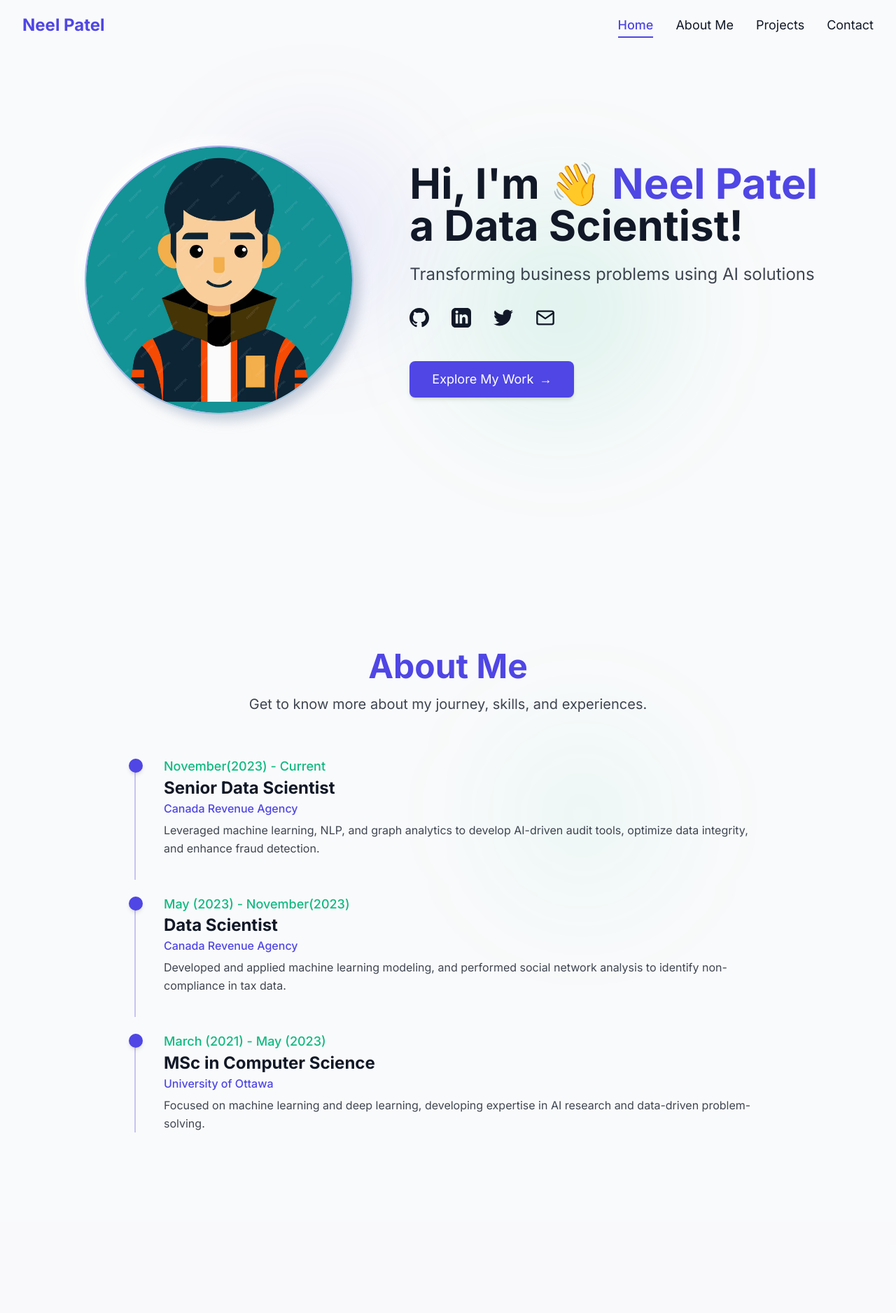
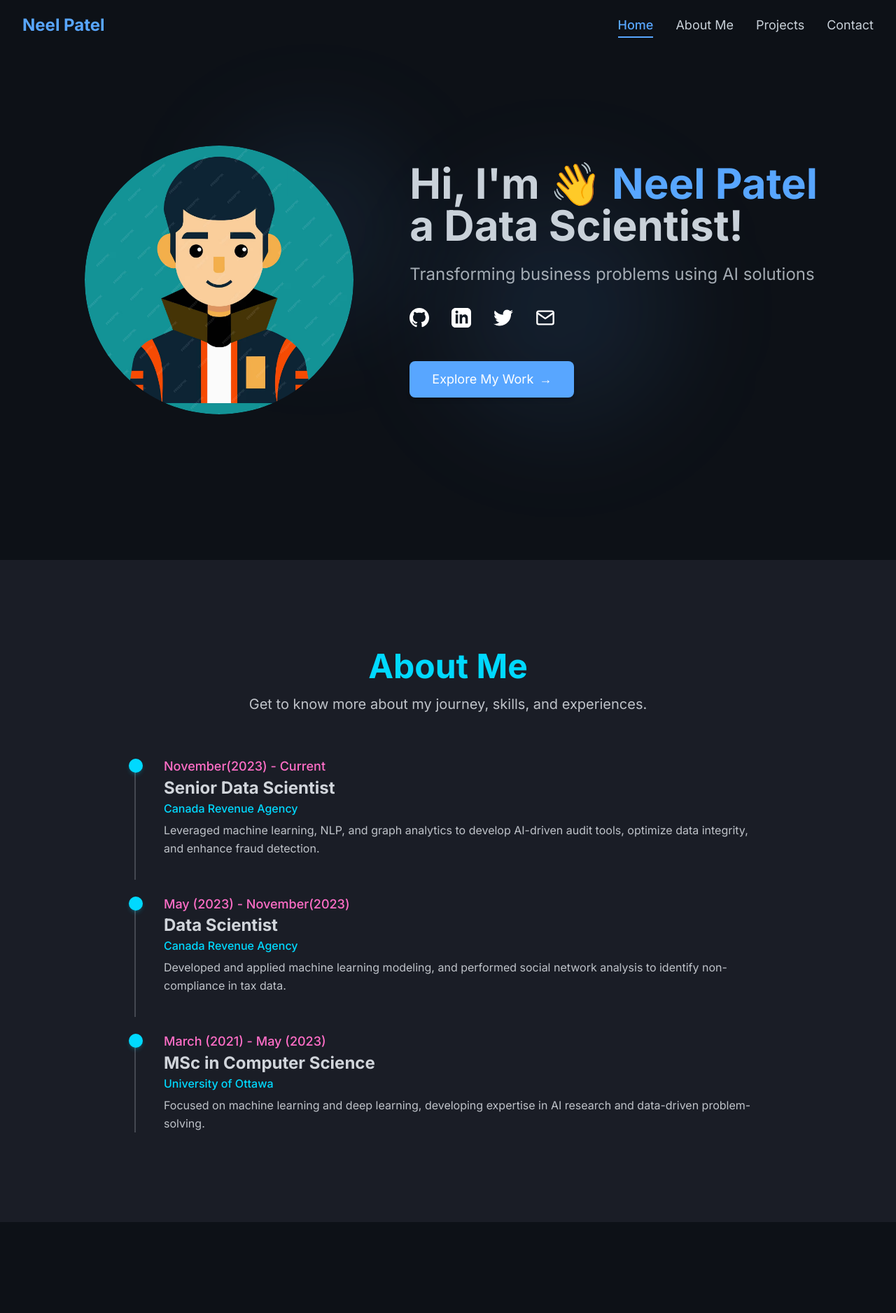
Before and after one commit to neel6762/portfolio, a Next.js app: page / in a window 1280 px wide. Shown: the top 1876 px of the page at 70% size. Built offline with nearby package versions, Linux system fonts and the light colour scheme.

Commit message:
Updates: - changed the UI to modern bluish - added alternate color themes within sections Removed: - contact me section - gradient background colors from the about me section

```diff
--- a/package.json
+++ b/package.json
@@ -25,15 +25,13 @@
     "react": "^18.2.0",
     "react-dom": "^18.2.0",
     "react-icons": "^4.12.0",
-    "react-intersection-observer": "^9.5.3",
-    "react-toastify": "^9.1.3"
+    "react-intersection-observer": "^9.5.3"
   },
   "devDependencies": {
     "@types/node": "^20.11.5",
     "@types/react": "^18.2.48",
     "@types/react-dom": "^18.2.18",
     "@types/react-icons": "^2.2.7",
-    "@types/react-toastify": "^4.0.2",
     "autoprefixer": "^10.4.17",
     "eslint": "^8.56.0",
     "eslint-config-next": "^14.1.0",
--- a/src/app/layout.tsx
+++ b/src/app/layout.tsx
@@ -2,7 +2,6 @@ import '@/styles/globals.css'
 import type { Metadata } from 'next'
 import { Inter } from 'next/font/google'
 import { ThemeProvider } from '@/components/ThemeProvider'
-import ToastProvider from '@/providers/ToastProvider'
 
 // Load Inter font
 const inter = Inter({
@@ -22,11 +21,10 @@ export default function RootLayout({
   children: React.ReactNode
 }) {
   return (
-    <html lang="en" suppressHydrationWarning className={`${inter.variable} scroll-smooth`}>
-      <body className={`${inter.className} bg-light text-dark transition-colors duration-300`}>
+    <html lang="en" suppressHydrationWarning className={`${inter.variable} scroll-smooth dark`}>
+      <body className={`${inter.className} transition-colors duration-300 bg-dark text-dark-text`}>
         <ThemeProvider>
           {children}
-          <ToastProvider />
         </ThemeProvider>
       </body>
     </html>
--- a/src/app/page.tsx
+++ b/src/app/page.tsx
@@ -59,7 +59,7 @@ export default function Home() {
   };
 
   return (
-    <main className="min-h-screen bg-light text-dark">
+    <main className="min-h-screen">
       <Navbar />
 
       {/* Hero Section */}
@@ -84,8 +84,8 @@ export default function Home() {
               transition={{ duration: 0.8 }}
             >
               <div className="relative w-64 h-64 sm:w-80 sm:h-80 md:w-96 md:h-96">
-                <div className="absolute inset-0 rounded-full bg-gradient-to-br from-primary/30 to-accent/30 shadow-neumorphic-light"></div>
-                <div className="relative w-full h-full rounded-full border-2 border-primary/20 overflow-hidden">
+                <div className="absolute inset-0 rounded-full"></div>
+                <div className="relative w-full h-full rounded-full overflow-hidden">
                   <Image
                     src="/images/profile.jpg"
                     alt="Neel Patel - Profile Photo"
@@ -133,7 +133,7 @@ export default function Home() {
                   rel="noopener noreferrer"
                   whileHover={{ scale: 1.1, y: -5 }}
                   whileTap={{ scale: 0.9 }}
-                  className="text-dark hover:text-primary transition-colors duration-300"
+                  className="text-white hover:text-primary transition-colors duration-300"
                   aria-label="GitHub"
                 >
                   <svg
@@ -154,7 +154,7 @@ export default function Home() {
                   rel="noopener noreferrer"
                   whileHover={{ scale: 1.1, y: -5 }}
                   whileTap={{ scale: 0.9 }}
-                  className="text-dark hover:text-primary transition-colors duration-300"
+                  className="text-white hover:text-primary transition-colors duration-300"
                   aria-label="LinkedIn"
                 >
                   <svg
@@ -175,7 +175,7 @@ export default function Home() {
                   rel="noopener noreferrer"
                   whileHover={{ scale: 1.1, y: -5 }}
                   whileTap={{ scale: 0.9 }}
-                  className="text-dark hover:text-primary transition-colors duration-300"
+                  className="text-white hover:text-primary transition-colors duration-300"
                   aria-label="Twitter"
                 >
                   <svg
@@ -194,7 +194,7 @@ export default function Home() {
                   href={`mailto:${siteText.social.email}`}
                   whileHover={{ scale: 1.1, y: -5 }}
                   whileTap={{ scale: 0.9 }}
-                  className="text-dark hover:text-primary transition-colors duration-300"
+                  className="text-white hover:text-primary transition-colors duration-300"
                   aria-label="Email"
                 >
                   <svg
@@ -245,12 +245,8 @@ export default function Home() {
       <section
         id="about"
         ref={aboutRef}
-        className="relative py-20 md:py-32 overflow-hidden"
+        className="relative py-20 md:py-32 overflow-hidden bg-[#1A1D26] text-[#D1D5DB]"
       >
-        <div className="absolute inset-0 z-0">
-          <div className="absolute top-1/4 right-1/4 w-64 h-64 rounded-full bg-accent/5 blur-[80px]"></div>
-        </div>
-
         <div className="relative z-10 max-w-7xl mx-auto px-4 sm:px-6 lg:px-8">
           <motion.div
             initial={{ opacity: 0, y: 20 }}
@@ -259,9 +255,9 @@ export default function Home() {
             className="text-center mb-16"
           >
             <h2 className="font-heading text-4xl md:text-5xl font-bold mb-4">
-              <span className="text-primary">{siteText.about.heading}</span>
+              <span className="text-[#00D9FF]">{siteText.about.heading}</span>
             </h2>
-            <p className="text-xl max-w-3xl mx-auto opacity-80">
+            <p className="text-xl max-w-3xl mx-auto opacity-90">
               {siteText.about.description}
             </p>
           </motion.div>
@@ -277,16 +273,16 @@ export default function Home() {
                 {siteText.about.professionalJourney.timeline.map((item, index) => (
                   <motion.div
                     key={index}
-                    className="relative pl-10 border-l-2 border-primary/30 pb-8 last:pb-0"
+                    className="relative pl-10 border-l-2 border-[#444851] pb-8 last:pb-0"
                     initial={{ opacity: 0, x: -20 }}
                     animate={aboutInView ? { opacity: 1, x: 0 } : {}}
                     transition={{ duration: 0.5, delay: index * 0.1 }}
                   >
-                    <div className="absolute left-[-10px] top-0 w-5 h-5 rounded-full bg-primary shadow-md"></div>
-                    <div className="font-subheading text-accent font-medium text-lg leading-tight">{item.year}</div>
+                    <div className="absolute left-[-10px] top-0 w-5 h-5 rounded-full bg-[#00D9FF] shadow-md shadow-[#00D9FF]/20"></div>
+                    <div className="font-subheading text-[#FF6EC7] font-medium text-lg leading-tight">{item.year}</div>
                     <div className="font-bold text-2xl leading-tight mt-1 mb-1">{item.title}</div>
-                    <div className="text-primary font-medium leading-tight mb-2">{item.company}</div>
-                    <div className="opacity-80 text-base leading-relaxed mt-1">{item.description}</div>
+                    <div className="text-[#00D9FF] font-medium leading-tight mb-2">{item.company}</div>
+                    <div className="opacity-90 text-base leading-relaxed mt-1">{item.description}</div>
                   </motion.div>
                 ))}
               </div>
@@ -299,7 +295,7 @@ export default function Home() {
       <section
         id="projects"
         ref={projectsRef}
-        className="relative py-20 md:py-32 bg-gray-50/50"
+        className="relative py-20 md:py-32"
       >
         <div className="absolute inset-0 z-0">
           <div className="absolute bottom-1/4 left-1/4 w-64 h-64 rounded-full bg-primary/5 blur-[80px]"></div>
@@ -330,7 +326,7 @@ export default function Home() {
               <motion.div
                 key={project.id}
                 variants={item}
-                className="bg-white rounded-lg overflow-hidden shadow-md hover:shadow-lg transition-all duration-300 border border-gray-100"
+                className="bg-[#1A1D26] rounded-lg overflow-hidden shadow-md hover:shadow-lg transition-all duration-300 border border-[#444851]"
               >
                 <div className="h-48 overflow-hidden relative">
                   <Image
@@ -345,16 +341,16 @@ export default function Home() {
                 </div>
                 <div className="p-6">
                   <div className="mb-2">
-                    <h3 className="text-xl font-semibold">{project.title}</h3>
+                    <h3 className="text-xl font-semibold text-[#D1D5DB]">{project.title}</h3>
                   </div>
-                  <p className="opacity-80 mb-4 line-clamp-3">{project.description}</p>
+                  <p className="text-[#D1D5DB]/80 mb-4 line-clamp-3">{project.description}</p>
                   <div className="flex flex-wrap gap-2 mb-4">
                     {project.githubLink && (
                       <a
                         href={project.githubLink}
                         target="_blank"
                         rel="noopener noreferrer"
-                        className="px-3 py-1 bg-primary/10 text-primary text-xs rounded-full flex items-center hover:bg-primary/20 transition-colors"
+                        className="px-3 py-1 bg-[#00D9FF]/10 text-[#00D9FF] text-xs rounded-full flex items-center hover:bg-[#00D9FF]/20 transition-colors"
                       >
                         <svg
                           xmlns="http://www.w3.org/2000/svg"
@@ -372,7 +368,7 @@ export default function Home() {
                     {project.tags.map((tag) => (
                       <span
                         key={tag}
-                        className="px-3 py-1 bg-gray-100 text-dark opacity-80 text-xs rounded-full"
+                        className="px-3 py-1 bg-[#444851] text-[#D1D5DB] text-xs rounded-full"
                       >
                         {tag}
                       </span>
@@ -385,74 +381,6 @@ export default function Home() {
         </div>
       </section>
 
-      {/* Contact Section */}
-      <section
-        id="contact"
-        ref={contactRef}
-        className="relative py-20 md:py-32"
-      >
-        <div className="relative z-10 max-w-3xl mx-auto px-4 sm:px-6 lg:px-8 text-center">
-          <motion.div
-            initial={{ opacity: 0, y: 20 }}
-            animate={contactInView ? { opacity: 1, y: 0 } : {}}
-            transition={{ duration: 0.8 }}
-          >
-            <h2 className="font-heading text-4xl md:text-5xl font-bold mb-6">
-              <span className="text-primary">Get In Touch</span>
-            </h2>
-            <p className="text-xl mb-10 opacity-80">
-              Feel free to reach out if you're looking for a data scientist, have a question, or just want to connect.
-            </p>
-
-            <div className="flex flex-col sm:flex-row items-center justify-center gap-6">
-              <motion.a
-                href={`mailto:${siteText.social.email}`}
-                whileHover={{ scale: 1.05 }}
-                whileTap={{ scale: 0.95 }}
-                className="flex items-center bg-primary hover:bg-primary/90 text-white py-3 px-8 rounded-lg transition-all shadow-md hover:shadow-lg w-full sm:w-auto justify-center"
-              >
-                <svg
-                  xmlns="http://www.w3.org/2000/svg"
-                  width="20"
-                  height="20"
-                  viewBox="0 0 24 24"
-                  fill="none"
-                  stroke="currentColor"
-                  strokeWidth="2"
-                  strokeLinecap="round"
-                  strokeLinejoin="round"
-                  className="mr-2"
-                >
-                  <path d="M4 4h16c1.1 0 2 .9 2 2v12c0 1.1-.9 2-2 2H4c-1.1 0-2-.9-2-2V6c0-1.1.9-2 2-2z"></path>
-                  <polyline points="22,6 12,13 2,6"></polyline>
-                </svg>
-                Email Me
-              </motion.a>
-
-              <motion.a
-                href={siteText.social.linkedin}
-                target="_blank"
-                rel="noopener noreferrer"
-                whileHover={{ scale: 1.05 }}
-                whileTap={{ scale: 0.95 }}
-                className="flex items-center bg-accent hover:bg-accent/90 text-white py-3 px-8 rounded-lg transition-all shadow-md hover:shadow-lg w-full sm:w-auto justify-center"
-              >
-                <svg
-                  xmlns="http://www.w3.org/2000/svg"
-                  width="20"
-                  height="20"
-                  viewBox="0 0 24 24"
-                  fill="currentColor"
-                  className="mr-2"
-                >
-                  <path d="M19 0h-14c-2.761 0-5 2.239-5 5v14c0 2.761 2.239 5 5 5h14c2.762 0 5-2.239 5-5v-14c0-2.761-2.238-5-5-5zm-11 19h-3v-11h3v11zm-1.5-12.268c-.966 0-1.75-.79-1.75-1.764s.784-1.764 1.75-1.764 1.75.79 1.75 1.764-.783 1.764-1.75 1.764zm13.5 12.268h-3v-5.604c0-3.368-4-3.113-4 0v5.604h-3v-11h3v1.765c1.396-2.586 7-2.777 7 2.476v6.759z" />
-                </svg>
-                LinkedIn
-              </motion.a>
-            </div>
-          </motion.div>
-        </div>
-      </section>
 
       <Footer />
     </main>
--- a/src/components/Navbar.tsx
+++ b/src/components/Navbar.tsx
@@ -62,7 +62,7 @@ const Navbar = () => {
     <nav
       className={`fixed w-full z-50 transition-all duration-300 ${
         isScrolled
-          ? 'bg-light/80 backdrop-blur-md shadow-md py-3'
+          ? 'bg-dark/80 backdrop-blur-md shadow-md py-3'
           : 'bg-transparent py-5'
       }`}
     >
@@ -95,7 +95,7 @@ const Navbar = () => {
                 <button
                   onClick={() => scrollToSection(link.id)}
                   className={`font-subheading text-lg transition-colors duration-300 relative group ${
-                    activeSection === link.id ? 'text-primary font-medium' : 'text-dark'
+                    activeSection === link.id ? 'text-primary font-medium' : 'text-dark-text'
                   }`}
                 >
                   {link.name}
@@ -111,7 +111,7 @@ const Navbar = () => {
           <div className="md:hidden flex items-center">
             <button
               onClick={() => setIsMobileMenuOpen(!isMobileMenuOpen)}
-              className="text-dark focus:outline-none hover:text-primary transition-colors duration-300"
+              className="text-dark-text focus:outline-none hover:text-primary transition-colors duration-300"
               aria-label="Toggle menu"
             >
               <svg
@@ -148,7 +148,7 @@ const Navbar = () => {
           initial={{ opacity: 0, height: 0 }}
           animate={{ opacity: 1, height: 'auto' }}
           exit={{ opacity: 0, height: 0 }}
-          className="md:hidden bg-light/95 backdrop-blur-md shadow-lg"
+          className="md:hidden bg-dark/95 backdrop-blur-md shadow-lg"
         >
           <div className="px-6 py-6 space-y-5">
             {navLinks.map((link, index) => (
@@ -161,7 +161,7 @@ const Navbar = () => {
                 <button
                   onClick={() => scrollToSection(link.id)}
                   className={`block font-subheading text-xl transition-colors duration-300 ${
-                    activeSection === link.id ? 'text-primary font-medium' : 'text-dark'
+                    activeSection === link.id ? 'text-primary font-medium' : 'text-dark-text'
                   }`}
                 >
                   <span className="relative">
--- a/src/components/ThemeProvider.tsx
+++ b/src/components/ThemeProvider.tsx
@@ -1,12 +1,28 @@
 'use client';
 
-import { ReactNode } from 'react';
+import { ReactNode, useEffect, useState } from 'react';
+import { ThemeProvider as NextThemesProvider } from 'next-themes';
 
 interface ThemeProviderProps {
   children: ReactNode;
 }
 
 export function ThemeProvider({ children }: ThemeProviderProps) {
-  // Only using light mode
-  return <>{children}</>;
+  const [mounted, setMounted] = useState(false);
+
+  // useEffect only runs on the client, so now we can safely show the UI
+  useEffect(() => {
+    setMounted(true);
+  }, []);
+
+  if (!mounted) {
+    // Return early to avoid flashing
+    return <>{children}</>;
+  }
+
+  return (
+    <NextThemesProvider attribute="class" defaultTheme="dark" enableSystem={false} forcedTheme="dark">
+      {children}
+    </NextThemesProvider>
+  );
 }
--- a/src/styles/globals.css
+++ b/src/styles/globals.css
@@ -5,8 +5,8 @@
 @tailwind utilities;
 
 :root {
-  --foreground-rgb: 209, 209, 209;
-  --background-rgb: 0, 0, 0;
+  --foreground-rgb: 201, 209, 217;
+  --background-rgb: 13, 17, 23;
 }
 
 body {
@@ -14,30 +14,6 @@ body {
   background: rgb(var(--background-rgb));
   font-family: 'Inter', sans-serif;
   position: relative;
-}
-
-body::before {
-  content: '';
-  position: fixed;
-  inset: 0;
-  background:
-    radial-gradient(circle at 15% 30%, rgba(160, 32, 240, 0.1) 0%, rgba(0, 0, 0, 0) 40%),
-    radial-gradient(circle at 85% 70%, rgba(0, 255, 255, 0.1) 0%, rgba(0, 0, 0, 0) 40%),
-    radial-gradient(circle at 50% 50%, rgba(0, 255, 127, 0.05) 0%, rgba(0, 0, 0, 0) 60%),
-    linear-gradient(to bottom, rgba(0, 0, 0, 1) 0%, rgba(13, 13, 13, 0.95) 100%);
-  z-index: -1;
-}
-
-/* Cyber grid overlay */
-body::after {
-  content: '';
-  position: fixed;
-  inset: 0;
-  background:
-    linear-gradient(90deg, rgba(0, 255, 255, 0.03) 1px, transparent 1px) 0 0 / 40px 40px,
-    linear-gradient(0deg, rgba(0, 255, 255, 0.03) 1px, transparent 1px) 0 0 / 40px 40px;
-  z-index: -1;
-  pointer-events: none;
 }
 
 h1, h2, h3 {
@@ -58,11 +34,11 @@ h4, h5, h6 {
   }
 
   .btn-secondary {
-    @apply bg-secondary/20 text-secondary border border-secondary hover:bg-secondary/30 hover:shadow-neon-purple;
+    @apply bg-secondary/20 text-secondary border border-secondary hover:bg-secondary/30 hover:shadow-neon-coral;
   }
 
   .btn-accent {
-    @apply bg-accent/20 text-accent border border-accent hover:bg-accent/30 hover:shadow-neon-green;
+    @apply bg-primary/20 text-primary border border-primary hover:bg-primary/30 hover:shadow-neon-blue;
   }
 
   .card {
@@ -78,7 +54,7 @@ h4, h5, h6 {
   }
 
   .radial-gradient-dark {
-    background: radial-gradient(circle, rgba(0, 13, 20, 0.95) 0%, rgba(0, 0, 0, 0.8) 40%, rgba(0, 0, 0, 0) 100%);
+    background: radial-gradient(circle, rgba(22, 27, 34, 0.95) 0%, rgba(13, 17, 23, 0.8) 40%, rgba(13, 17, 23, 0) 100%);
   }
 
   .neon-text {
@@ -89,3 +65,11 @@ h4, h5, h6 {
     @apply border border-primary shadow-neon-blue;
   }
 }
+
+/* Cyber grid overlay */
+body::after {
+  content: '';
+  position: fixed;
+  inset: 0;
+  z-index: -1;
+}
--- a/tailwind.config.js
+++ b/tailwind.config.js
@@ -5,14 +5,18 @@ module.exports = {
     './src/components/**/*.{js,ts,jsx,tsx,mdx}',
     './src/app/**/*.{js,ts,jsx,tsx,mdx}',
   ],
+  darkMode: 'class',
   theme: {
     extend: {
       colors: {
-        primary: '#4F46E5', // Indigo
-        secondary: '#4F46E5', // Indigo secondary
-        accent: '#10B981', // Emerald
+        primary: '#58A6FF', // Bright Blue (Accent)
+        secondary: '#F97583', // Coral (Secondary Accent)
+        accent: '#58A6FF', // Bright Blue
         light: '#F9FAFB', // Light background
-        dark: '#111827', // Dark text
+        dark: '#0D1117', // GitHub Dark (Background)
+        'dark-text': '#C9D1D9', // Light Slate (Primary Text)
+        'dark-card': '#161B22', // Slightly lighter than background
+        'dark-border': '#30363D', // Cool Gray (Divider/Border)
       },
       fontFamily: {
         heading: ['Inter', 'sans-serif'],
@@ -37,13 +41,16 @@ module.exports = {
           '50%': { transform: 'rotate(1deg)' },
         },
         glow: {
-          '0%': { boxShadow: '0 0 5px rgba(79, 70, 229, 0.5), 0 0 10px rgba(79, 70, 229, 0.3)' },
-          '100%': { boxShadow: '0 0 10px rgba(79, 70, 229, 0.8), 0 0 20px rgba(79, 70, 229, 0.5), 0 0 30px rgba(79, 70, 229, 0.3)' },
+          '0%': { boxShadow: '0 0 5px rgba(88, 166, 255, 0.5), 0 0 10px rgba(88, 166, 255, 0.3)' },
+          '100%': { boxShadow: '0 0 10px rgba(88, 166, 255, 0.8), 0 0 20px rgba(88, 166, 255, 0.5), 0 0 30px rgba(88, 166, 255, 0.3)' },
         },
       },
       boxShadow: {
         'neumorphic-light': '9px 9px 16px rgba(163, 177, 198, 0.6), -9px -9px 16px rgba(255, 255, 255, 0.8)',
         'glass': '0 8px 32px 0 rgba(31, 38, 135, 0.2)',
+        'neon-blue': '0 0 5px rgba(88, 166, 255, 0.5), 0 0 10px rgba(88, 166, 255, 0.3)',
+        'neon-coral': '0 0 5px rgba(249, 117, 131, 0.5), 0 0 10px rgba(249, 117, 131, 0.3)',
+        'neon-gray': '0 0 5px rgba(48, 54, 61, 0.5), 0 0 10px rgba(48, 54, 61, 0.3)',
       },
       backdropBlur: {
         'glass': '8px',
```
Also changed, not shown: src/components/Footer.tsx (+6 -6 lines), src/providers/ToastProvider.tsx (deleted, +0 -8 lines), 1 other file (tests, documents, lock files or other folders).
